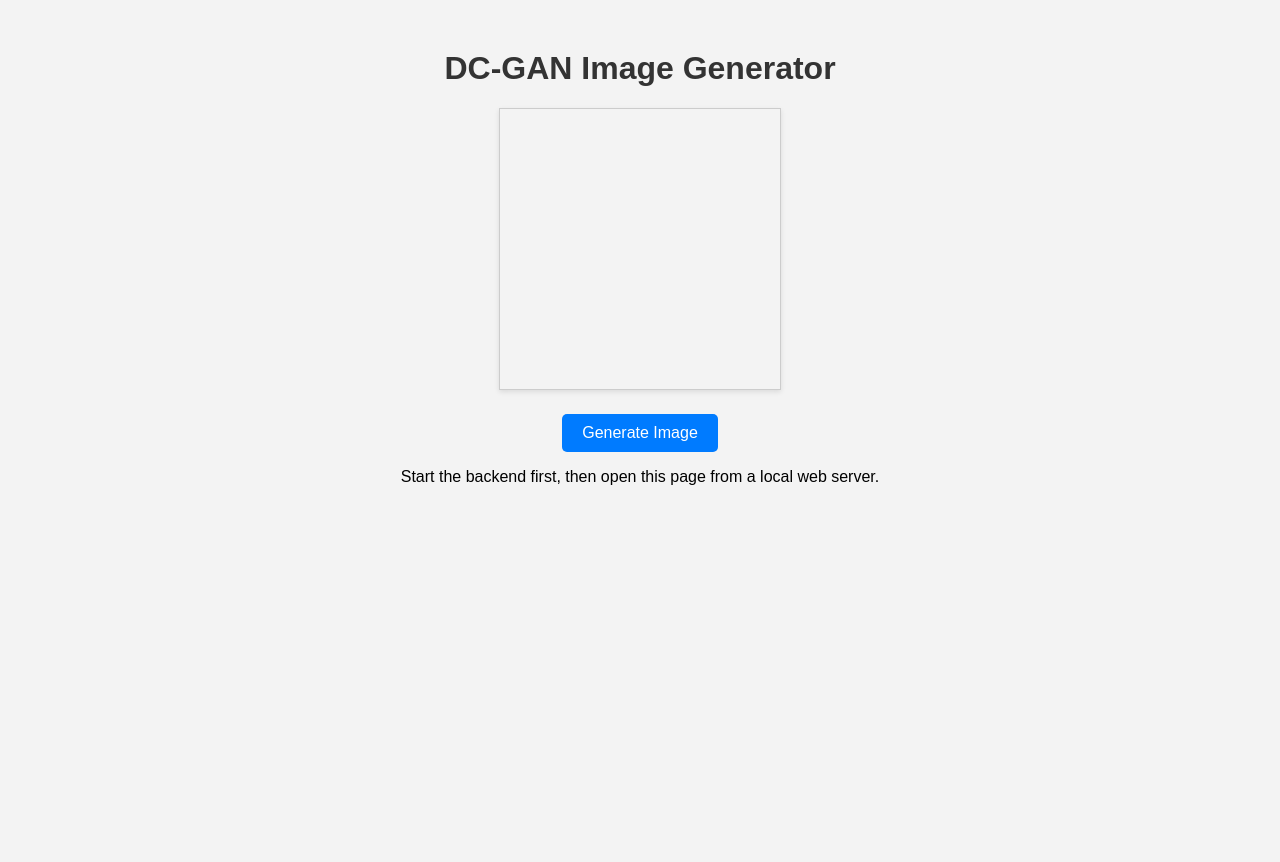
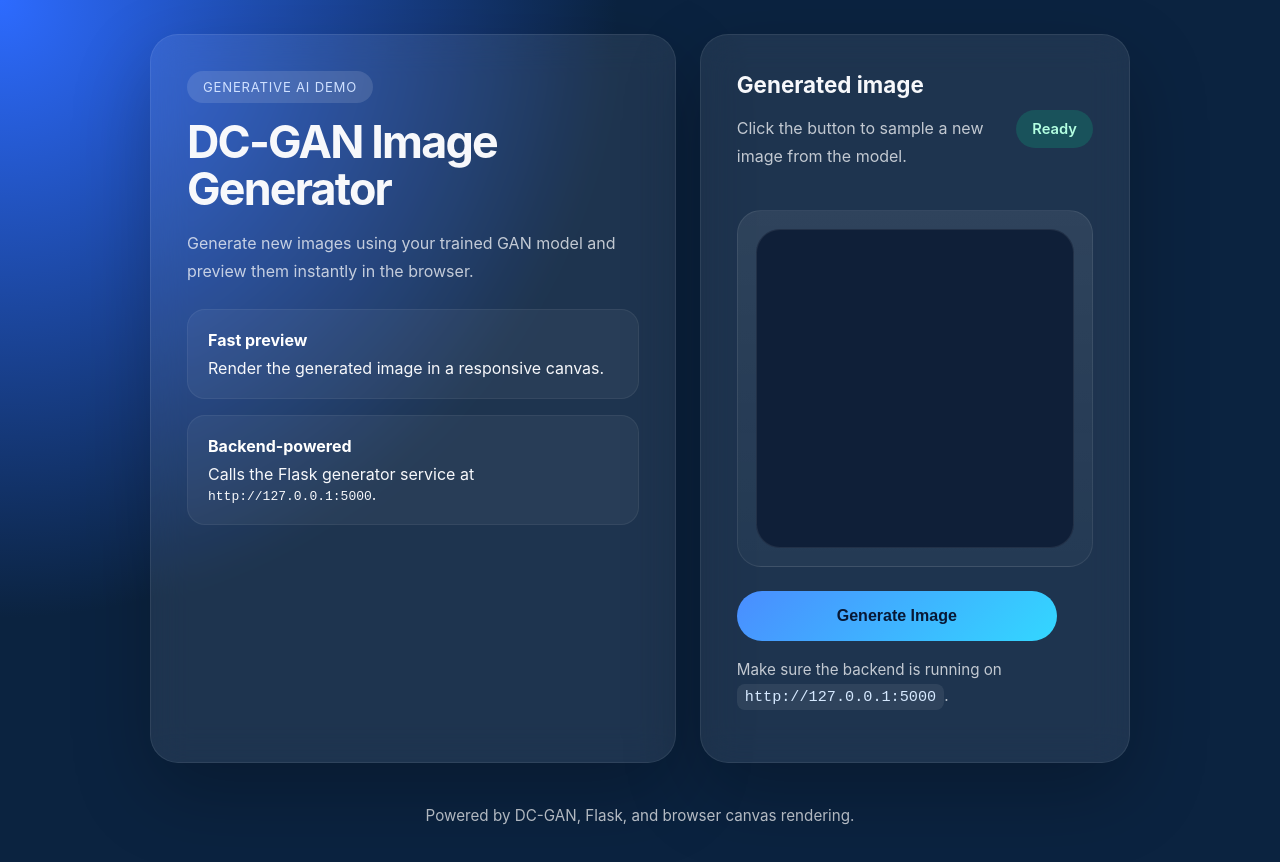
Before and after one commit to VISHWABUNNY/Generate-Images-Using-DC-GAN-Generative-Adversarial-Networks, a website: page frontend/index.html in a window 1280 px wide. Before the commit the page ends 800 px from the top, so only its background shows below. Drawn offline with Linux system fonts and the light colour scheme.

Commit message:
Enhance UI and functionality of the DC-GAN Image Generator
- Updated index.html to improve layout and add descriptive elements.
- Enhanced scripts.js to provide better status feedback during image generation.
- Revamped style.css for a modern look with improved responsiveness and visual appeal.

```diff
--- a/frontend/index.html
+++ b/frontend/index.html
@@ -7,13 +7,43 @@
     <link rel="stylesheet" href="style.css">
 </head>
 <body>
-    <div class="container">
-        <h1>DC-GAN Image Generator</h1>
-        <div class="canvas-container">
-            <canvas id="generatedCanvas" width="280" height="280"></canvas>
+    <div class="page-shell">
+        <div class="card-shell">
+            <section class="hero-panel">
+                <span class="eyebrow">Generative AI Demo</span>
+                <h1>DC-GAN Image Generator</h1>
+                <p>Generate new images using your trained GAN model and preview them instantly in the browser.</p>
+                <div class="feature-grid">
+                    <div class="feature-item">
+                        <strong>Fast preview</strong>
+                        <span>Render the generated image in a responsive canvas.</span>
+                    </div>
+                    <div class="feature-item">
+                        <strong>Backend-powered</strong>
+                        <span>Calls the Flask generator service at <code>http://127.0.0.1:5000</code>.</span>
+                    </div>
+                </div>
+            </section>
+
+            <section class="card-panel">
+                <div class="card-header">
+                    <div>
+                        <h2>Generated image</h2>
+                        <p class="subtext">Click the button to sample a new image from the model.</p>
+                    </div>
+                    <span id="status" class="status-chip">Ready</span>
+                </div>
+                <div class="canvas-container">
+                    <canvas id="generatedCanvas" width="280" height="280"></canvas>
+                </div>
+                <button id="generateBtn">Generate Image</button>
+                <p class="hint">Make sure the backend is running on <code>http://127.0.0.1:5000</code>.</p>
+            </section>
         </div>
-        <button id="generateBtn">Generate Image</button>
-        <p class="hint">Start the backend first, then open this page from a local web server.</p>
+
+        <footer class="page-footer">
+            <span>Powered by DC-GAN, Flask, and browser canvas rendering.</span>
+        </footer>
     </div>
 
     <script src="scripts.js"></script>
--- a/frontend/scripts.js
+++ b/frontend/scripts.js
@@ -2,20 +2,38 @@ document.addEventListener("DOMContentLoaded", function() {
     const canvas = document.getElementById("generatedCanvas");
     const ctx = canvas.getContext("2d");
     const generateBtn = document.getElementById("generateBtn");
+    const statusChip = document.getElementById("status");
 
     generateBtn.addEventListener("click", generateImage);
 
+    function setStatus(text, variant = "ready") {
+        statusChip.textContent = text;
+        statusChip.style.background = variant === "error"
+            ? "rgba(255, 92, 92, 0.18)"
+            : variant === "loading"
+            ? "rgba(75, 172, 255, 0.16)"
+            : "rgba(0, 255, 164, 0.15)";
+        statusChip.style.color = variant === "error" ? "#ffe7e7" : "#b3ffe1";
+    }
+
     async function generateImage() {
+        setStatus("Generating...");
+        generateBtn.disabled = true;
+
         try {
             const response = await fetch("http://127.0.0.1:5000/generate_image");
             if (!response.ok) {
-                throw new Error("Backend response was not OK");
+                throw new Error(`Backend responded with status ${response.status}`);
             }
             const data = await response.json();
             drawImage(data.image);
+            setStatus("Image generated", "success");
         } catch (error) {
             console.error("Failed to generate image:", error);
+            setStatus("Backend error", "error");
             alert("Could not generate image. Make sure the backend is running.");
+        } finally {
+            generateBtn.disabled = false;
         }
     }
 
--- a/frontend/style.css
+++ b/frontend/style.css
@@ -1,39 +1,191 @@
 body {
-    font-family: Arial, sans-serif;
     margin: 0;
     padding: 0;
-    background-color: #f3f3f3;
+    font-family: Inter, system-ui, -apple-system, BlinkMacSystemFont, "Segoe UI", sans-serif;
+    background: radial-gradient(circle at top left, #2d6bff 0%, #0b2340 40%),
+        linear-gradient(180deg, rgba(12, 30, 54, 0.95), rgba(5, 11, 24, 0.98));
+    color: #f7f8fb;
+    min-height: 100vh;
 }
 
-.container {
-    text-align: center;
-    margin-top: 50px;
+.page-shell {
+    display: flex;
+    flex-direction: column;
+    min-height: 100vh;
+    align-items: center;
+    justify-content: center;
+    padding: 32px 16px;
+}
+
+.card-shell {
+    width: min(980px, 100%);
+    display: grid;
+    gap: 24px;
+}
+
+.hero-panel,
+.card-panel {
+    background: rgba(255, 255, 255, 0.08);
+    border: 1px solid rgba(255, 255, 255, 0.08);
+    backdrop-filter: blur(18px);
+    border-radius: 28px;
+    padding: 32px;
+    box-shadow: 0 30px 80px rgba(0, 0, 0, 0.24);
+}
+
+.eyebrow {
+    display: inline-flex;
+    margin-bottom: 16px;
+    padding: 8px 16px;
+    background: rgba(255, 255, 255, 0.12);
+    border-radius: 999px;
+    font-size: 0.82rem;
+    letter-spacing: 0.06em;
+    text-transform: uppercase;
+    color: #cfe0ff;
 }
 
 h1 {
-    color: #333;
+    margin: 0 0 16px;
+    font-size: clamp(2.4rem, 3.5vw, 4rem);
+    line-height: 1.05;
+    letter-spacing: -0.04em;
+}
+
+.hero-panel p,
+.card-panel .subtext,
+.hint,
+.page-footer span {
+    color: rgba(247, 248, 251, 0.76);
+    line-height: 1.75;
+}
+
+.feature-grid {
+    display: grid;
+    gap: 16px;
+    margin-top: 24px;
+}
+
+.feature-item {
+    padding: 20px;
+    background: rgba(255, 255, 255, 0.05);
+    border-radius: 18px;
+    border: 1px solid rgba(255, 255, 255, 0.06);
+}
+
+.feature-item strong {
+    display: block;
+    margin-bottom: 8px;
+    color: #fff;
+}
+
+.card-header {
+    display: flex;
+    align-items: center;
+    justify-content: space-between;
+    gap: 16px;
+    margin-bottom: 24px;
+}
+
+.card-header h2 {
+    margin: 0;
+    font-size: 1.4rem;
+}
+
+.status-chip {
+    display: inline-flex;
+    align-items: center;
+    justify-content: center;
+    padding: 10px 16px;
+    border-radius: 999px;
+    background: rgba(0, 255, 164, 0.15);
+    color: #b3ffe1;
+    font-size: 0.92rem;
+    font-weight: 600;
 }
 
 .canvas-container {
-    margin-bottom: 20px;
+    display: grid;
+    place-items: center;
+    padding: 18px;
+    background: linear-gradient(180deg, rgba(255, 255, 255, 0.08), rgba(255, 255, 255, 0.03));
+    border-radius: 24px;
+    border: 1px solid rgba(255, 255, 255, 0.08);
+    margin-bottom: 24px;
+}
+
+canvas {
+    width: 100%;
+    max-width: 360px;
+    height: auto;
+    border-radius: 24px;
+    background: #0f1f38;
+    box-shadow: inset 0 0 0 1px rgba(255, 255, 255, 0.08);
 }
 
 button {
-    padding: 10px 20px;
-    font-size: 16px;
-    background-color: #007bff;
-    color: #fff;
+    width: min(100%, 320px);
+    display: inline-flex;
+    align-items: center;
+    justify-content: center;
+    gap: 10px;
+    margin: 0 auto;
+    padding: 16px 24px;
     border: none;
-    border-radius: 5px;
+    border-radius: 999px;
+    background: linear-gradient(135deg, #4a8dff, #33d7ff);
+    color: #081835;
+    font-size: 1rem;
+    font-weight: 700;
     cursor: pointer;
-    transition: background-color 0.3s ease;
+    transition: transform 0.2s ease, box-shadow 0.2s ease, opacity 0.2s ease;
 }
 
-button:hover {
-    background-color: #0056b3;
+button:hover:not(:disabled) {
+    transform: translateY(-1px);
+    box-shadow: 0 18px 30px rgba(52, 170, 255, 0.24);
 }
 
-canvas {
-    border: 1px solid #ccc;
-    box-shadow: 0 2px 5px rgba(0, 0, 0, 0.1);
+button:disabled {
+    opacity: 0.72;
+    cursor: not-allowed;
 }
+
+.hint {
+    margin-top: 16px;
+    font-size: 0.95rem;
+}
+
+.hint code {
+    color: #d6e9ff;
+    background: rgba(255, 255, 255, 0.08);
+    padding: 4px 8px;
+    border-radius: 8px;
+}
+
+.page-footer {
+    margin-top: 24px;
+    padding: 16px 0 0;
+    text-align: center;
+    color: rgba(247, 248, 251, 0.6);
+    font-size: 0.95rem;
+}
+
+@media (min-width: 760px) {
+    .card-shell {
+        grid-template-columns: 1.1fr 0.9fr;
+        align-items: stretch;
+    }
+
+    .hero-panel,
+    .card-panel {
+        padding: 36px;
+    }
+}
+
+@media (max-width: 600px) {
+    .hero-panel,
+    .card-panel {
+        padding: 24px;
+    }
+}
```
